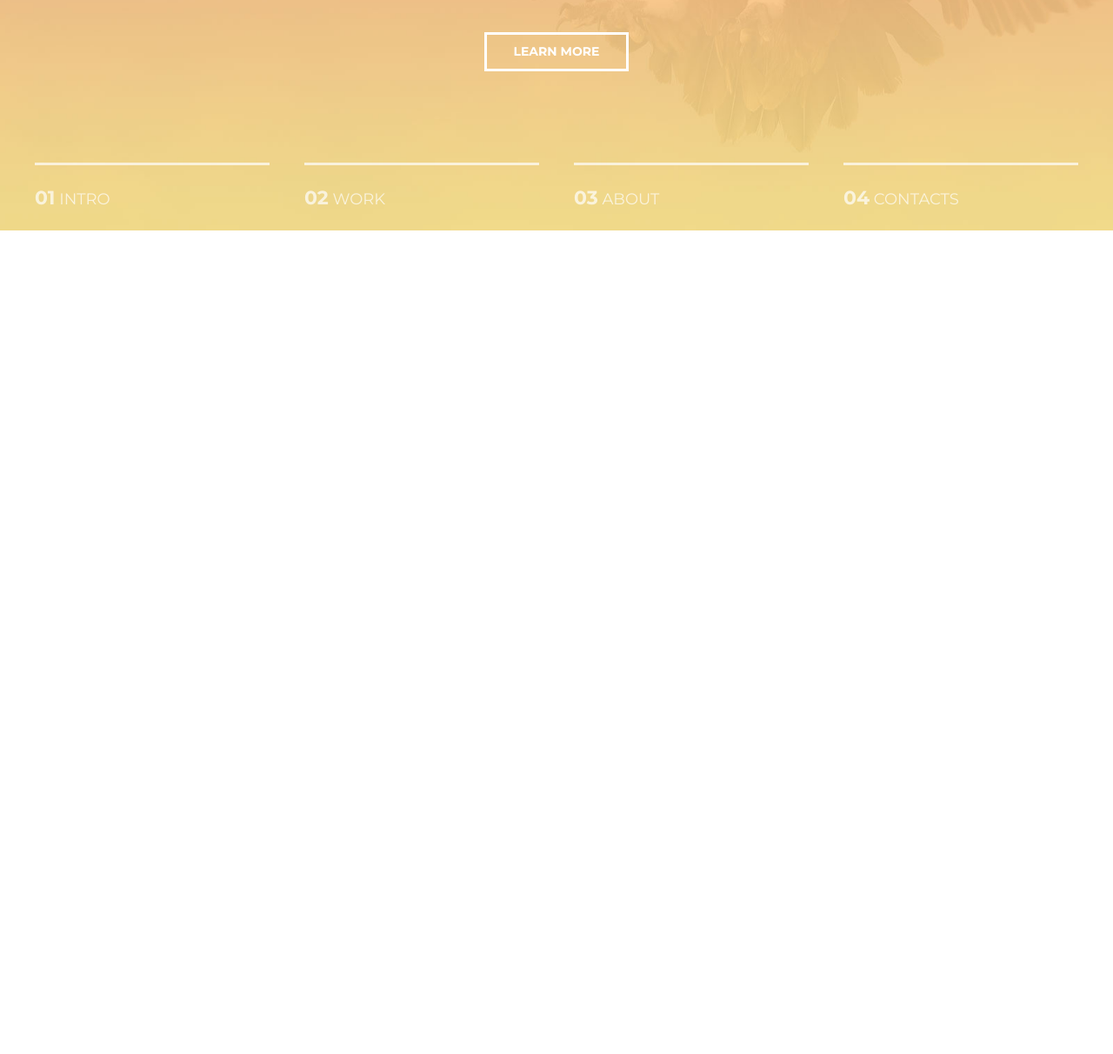
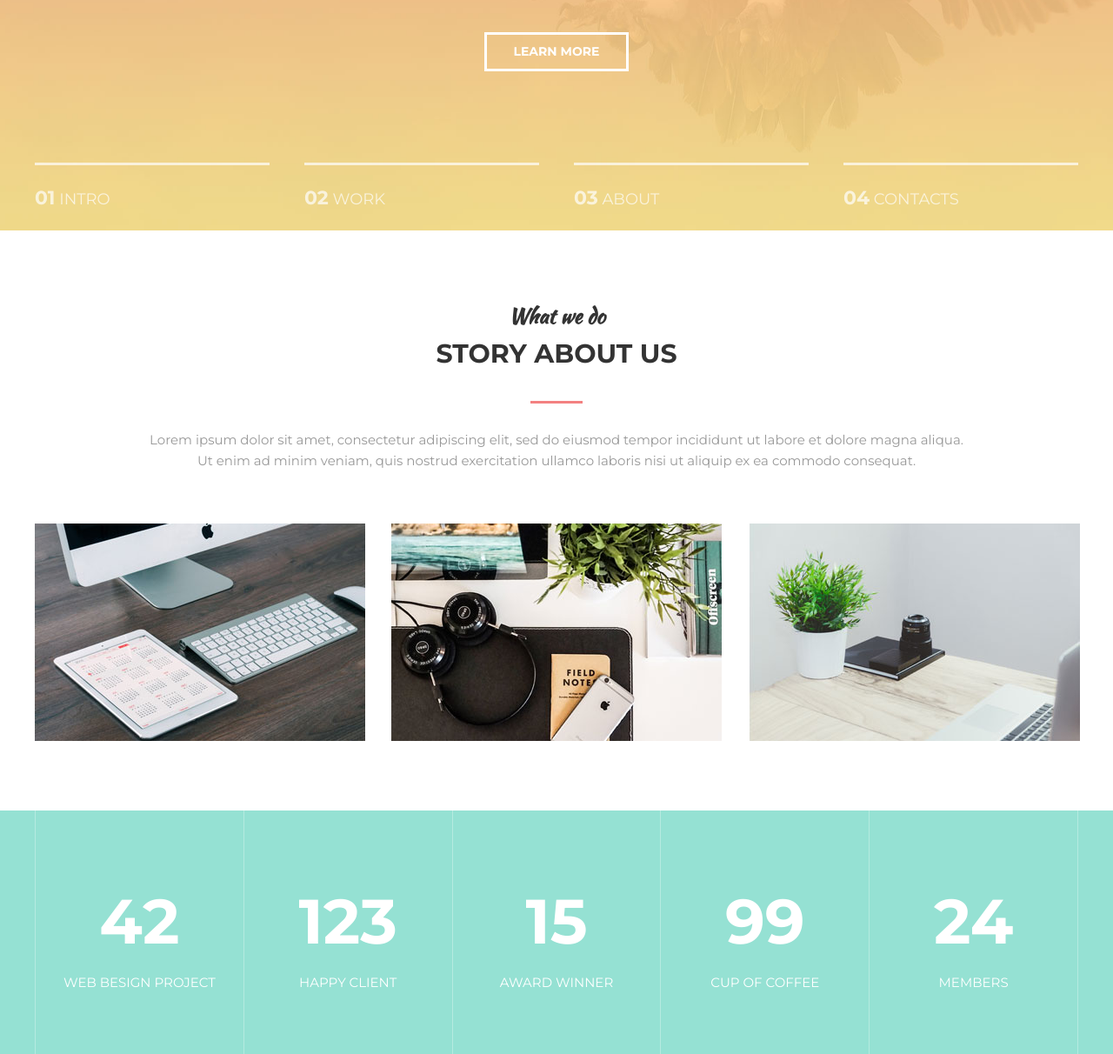
Before and after one commit to trenando/html-css, a plain HTML site: page index.html in a window 1280 px wide. Shown: the part 535-1747 px from the top of the page at 87% size. Before the commit the page ends 800 px from the top, so only its background shows below. Drawn offline with Linux system fonts and the light colour scheme.

Commit message:
2 blocks

```diff
--- a/Assets/css/styles.css
+++ b/Assets/css/styles.css
@@ -194,3 +194,131 @@ h1, h2, h3, h4, h5, h6 {
     border-top: 3px solid #f38181;
     opacity: 1;
 }
+
+/* Секция типа*/
+
+.section {
+    padding: 80px 0;
+}
+
+.section__header {
+    width: 100%;
+    max-width: 950px;
+    margin: 0 auto 60px;
+    text-align: center;
+}
+
+.section__toptitle {
+    font-family: 'Kaushan Script', cursive;
+    font-size: 24px;
+    color: #333;
+}
+
+.section__title {
+    font-family: 'Montserrat', sans-serif;
+    font-size: 30px;
+    font-weight: 700;
+    color: #333;
+    text-transform: uppercase;
+}
+
+.section__title:after {
+    content: "";
+    display: block;
+    width: 60px;
+    height: 3px;
+    background-color: #f38181;
+    margin: 30px auto;
+}
+
+.section__text {
+    font-size: 15px;
+    color: #999;
+}
+
+.about {
+    display: flex;
+    justify-content: space-between;
+}
+
+.about__item {
+    width: 380px;
+    position: relative;
+    /*Родненький*/
+    background-color: #95e1d3;
+}
+
+.about__item:hover .about__img {
+    transform: translate(-10px, -10px);
+}
+
+.about__item:hover .about__img img {
+    opacity: .1;
+}
+
+.about__item:hover .about__text {
+    opacity: 1;
+}
+
+.about__img {
+    transition: transform .1s linear;
+    background: linear-gradient(to bottom, #f38181, #fce38a);
+}
+
+.about__img img {
+    display: block;
+    transition: opacity .1s linear;
+}
+
+.about__text {
+    width: 100%;
+    font-size: 18px;
+    color: #fff;
+    opacity: 0;
+    text-transform: uppercase;
+    font-weight: 700;
+    text-align: center;
+    position: absolute;
+    top: 50%;
+    left: 0;
+    z-index: 2;
+    transform: translate(0, -50%);
+    transition: opacity .2s linear;
+}
+
+/*Статистикс*/
+
+.statistics {
+    background-color: #95e1d3;
+}
+
+.stat {
+    display: flex;
+}
+
+.stat__item{
+    /*колонки один шир*/
+    flex: 1 1 0;
+    text-align: center;
+    color: #fff;
+    border-left: 1px solid #b5eae0;
+    padding: 70px 25px;
+}
+/*Понял*/
+.stat__item:last-child{
+    border-right: 1px solid #b5eae0;
+}
+
+.stat__count{
+    font-size: 72px;
+    font-family: 'Montserrat', sans-serif;
+    font-weight: 700;
+
+}
+
+.stat__text{
+    font-size: 14;
+    font-family: 'Montserrat', sans-serif;
+    font-weight: 400;
+    text-transform: uppercase;
+}
--- a/index.html
+++ b/index.html
@@ -44,6 +44,74 @@
                 <span class="slider__num">04</span> contacts</div>
         </footer>
     </div>
+
+    <section class="section">
+        <div class="container">
+
+            <div class="section__header">
+                <h3 class="section__toptitle">What we do</h3>
+                <h2 class="section__title">story about us</h2>
+                <div class="section__text">
+                    <p>Lorem ipsum dolor sit amet, consectetur adipiscing elit, sed do eiusmod tempor incididunt ut
+                        labore
+                        et dolore magna aliqua. Ut enim ad minim veniam, quis nostrud exercitation ullamco laboris nisi
+                        ut
+                        aliquip ex ea commodo consequat.</p>
+                </div>
+            </div>
+
+            <div class="about">
+                <div class="about__item">
+                    <div class="about__img">
+                        <img src="Assets/images/block_01.jpg" alt="">
+                    </div>
+                    <div class="about__text">super team</div>
+                </div>
+                <div class="about__item">
+                    <div class="about__img">
+                        <img src="Assets/images/block_02.jpg" alt="">
+                    </div>
+                    <div class="about__text">super team</div>
+                </div>
+                <div class="about__item">
+                    <div class="about__img">
+                        <img src="Assets/images/block_03.jpg" alt="">
+                    </div>
+                    <div class="about__text">super team</div>
+                </div>
+            </div>
+        </div>
+    </section>
+
+    <div class="statistics">
+        <div class="container">
+
+            <div class="stat">
+                <div class="stat__item">
+                    <div class="stat__count">42</div>
+                    <div class="stat__text">web besign project</div>
+                </div>
+                <div class="stat__item">
+                    <div class="stat__count">123</div>
+                    <div class="stat__text">happy client</div>
+                </div>
+                <div class="stat__item">
+                    <div class="stat__count">15</div>
+                    <div class="stat__text">award winner</div>
+                </div>
+                <div class="stat__item">
+                    <div class="stat__count">99</div>
+                    <div class="stat__text">cup of coffee</div>
+                </div>
+                <div class="stat__item">
+                    <div class="stat__count">24</div>
+                    <div class="stat__text">members</div>
+                </div>
+            </div>
+
+        </div>
+    </div>
+
 </body>
 
 </html>
```
Also changed, not shown: Assets/images/block_01.jpg (added), Assets/images/block_02.jpg (added), Assets/images/block_03.jpg (added).
